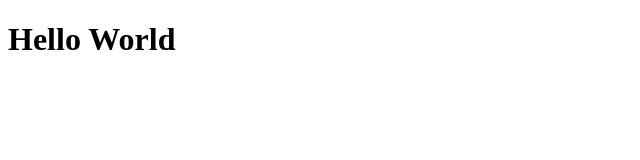
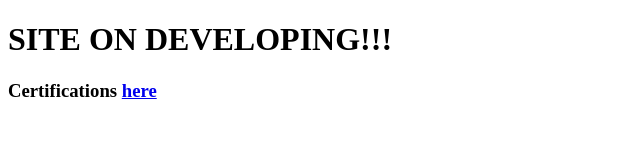
Before and after one commit to 1niciat1v3/1niciat1v3.github.io, a plain HTML site: page index.html in a window 1280 px wide. Shown: the whole page, without its empty margins (0-640 px from the left). Drawn offline with Linux system fonts and the light colour scheme.

Commit message:
Updating a main page

```diff
--- a/index.html
+++ b/index.html
@@ -1,10 +1,12 @@
 <!DOCTYPE html>
 <html lang="en">
 <head>
+   <link href="src/css/index.css" rel="stylesheet">
     <meta charset="UTF-8">
     <title>Main Page</title>
 </head>
 <body>
-<h1>Hello World</h1>
+<h1 id="warning-msg">SITE ON DEVELOPING!!!</h1>
+<h3 id="certificate">Certifications <a href="src/certifications.html">here</a></h3>
 </body>
 </html>
```
